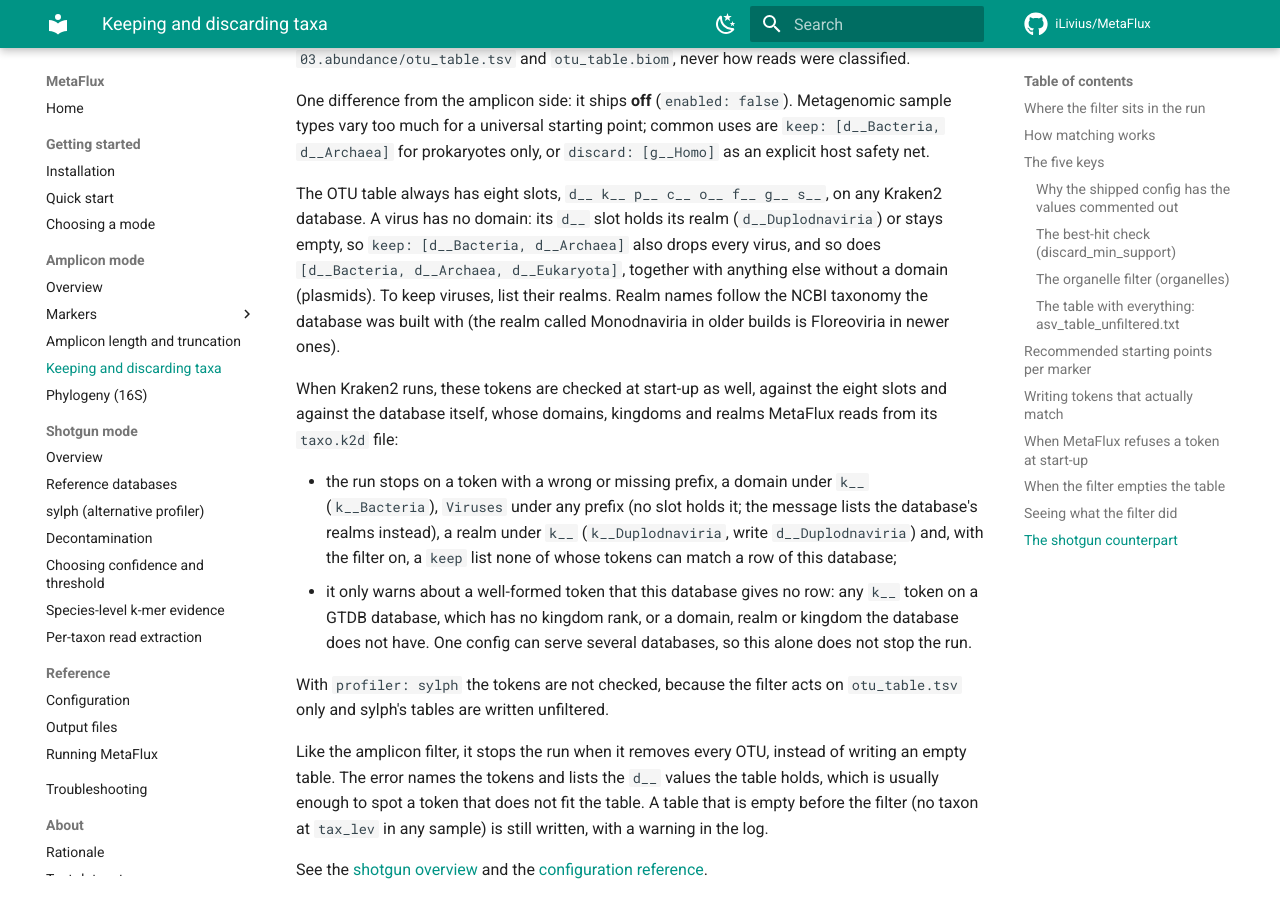
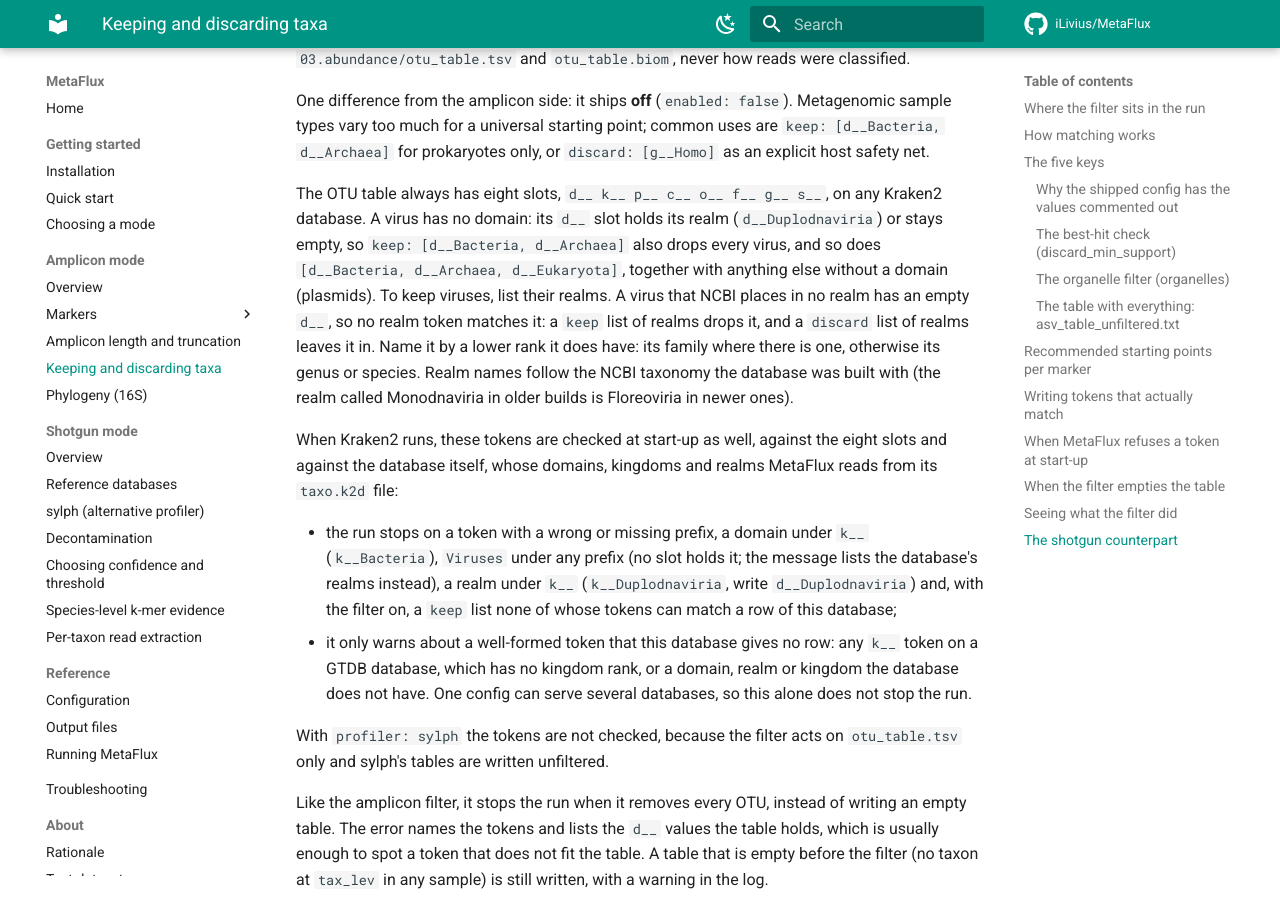
Before and after one commit to iLivius/MetaFlux, an MkDocs documentation site: the page built from docs/amplicon/taxon-filter.md, in a window 1280 px wide and 900 px high, scrolled down 11977 px. Built offline with MkDocs 1.6.1 and Material for MkDocs 9.7.7, drawn with Linux system fonts in a browser that asks for light colours; comment, search, counter and statistics services are not loaded.

Commit message:
Shotgun filter: say how to reach a virus that has no realm
taxon-filter.md and the start-up stop for a Viruses token both said "to
keep viruses, list their realms". A virus that NCBI places in no realm
has an empty d__ slot in otu_table.tsv, so no realm token matches it: a
keep list of realms drops it, and a discard list of realms leaves it in.
On the PlusPF 2026-06-26 database about one virus species in twenty has
no realm.

- taxon-filter.md, the shotgun counterpart: says so, and to name such a
  virus by a lower rank it has, its family where there is one, otherwise
  its genus or species.
- 00_common.smk, _check_shotgun_filter_tokens: the Viruses stop message
  adds after the list of this database's realms that a virus without a
  realm has an empty d__ and needs a token of a lower rank. The docstring
  says what the message tells the user.

Tested:
- Dry run with keep: [d__Viruses] on PlusPF 2026-06-26 (a copy of this
  tree, the shotgun job-dump config of the test root): stops before any
  job, with the realm list and the new sentence. keep: [d__Duplodnaviria]
  on the same database passes (27 jobs).
- mkdocs build --strict with the heading-link check of mkdocs.yml: no
  warning.

Reruns: none. The message is printed by the start-up check, outside any
rule.

```diff
--- a/docs/amplicon/taxon-filter.md
+++ b/docs/amplicon/taxon-filter.md
@@ -496,9 +496,12 @@ The OTU table always has eight slots, `d__ k__ p__ c__ o__ f__ g__ s__`, on any
 database. A virus has no domain: its `d__` slot holds its realm (`d__Duplodnaviria`) or
 stays empty, so `keep: [d__Bacteria, d__Archaea]` also drops every virus, and so does
 `[d__Bacteria, d__Archaea, d__Eukaryota]`, together with anything else without a domain
-(plasmids). To keep viruses, list their realms. Realm names follow the NCBI taxonomy the
-database was built with (the realm called Monodnaviria in older builds is Floreoviria in
-newer ones).
+(plasmids). To keep viruses, list their realms. A virus that NCBI places in no realm has
+an empty `d__`, so no realm token matches it: a `keep` list of realms drops it, and a
+`discard` list of realms leaves it in. Name it by a lower rank it does have: its family
+where there is one, otherwise its genus or species. Realm names follow the NCBI taxonomy
+the database was built with (the realm called Monodnaviria in older builds is
+Floreoviria in newer ones).
 
 When Kraken2 runs, these tokens are checked at start-up as well, against the eight slots
 and against the database itself, whose domains, kingdoms and realms MetaFlux reads from
```
Also changed, not shown: 1 other file.
